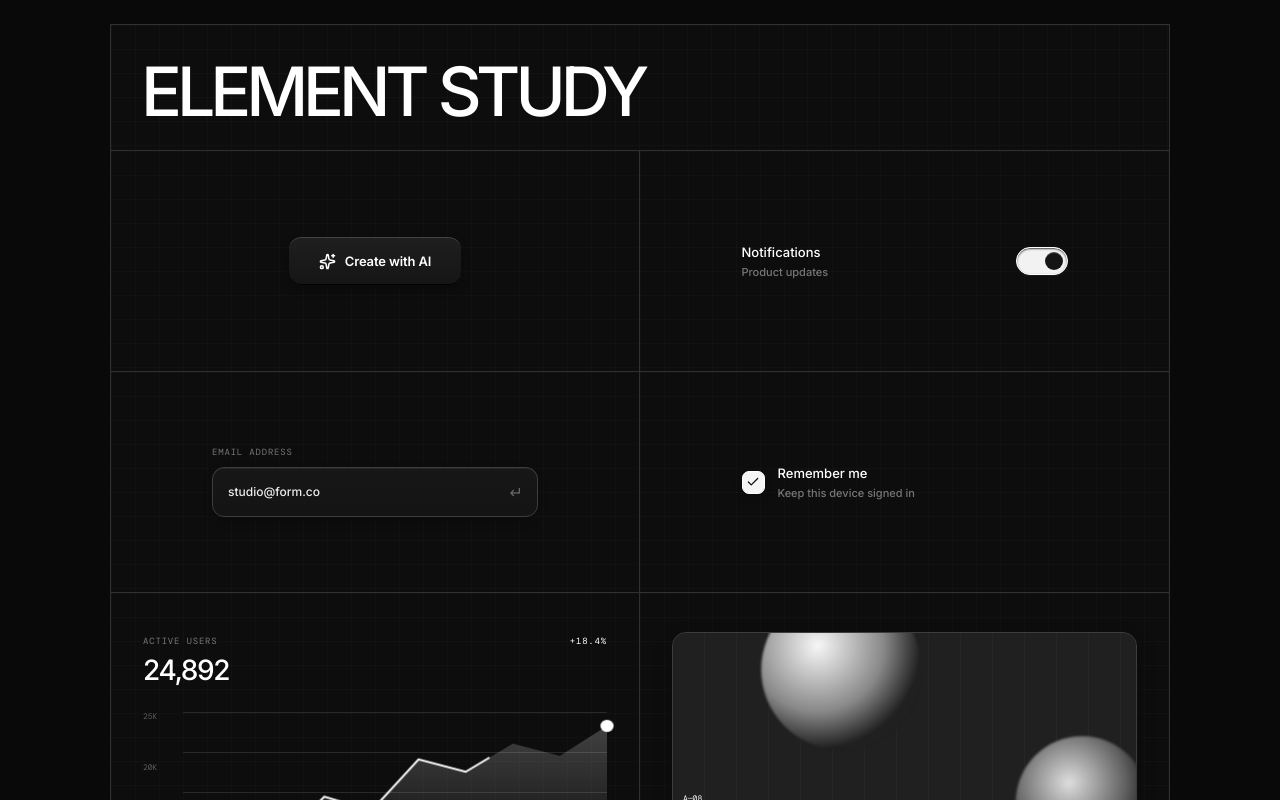
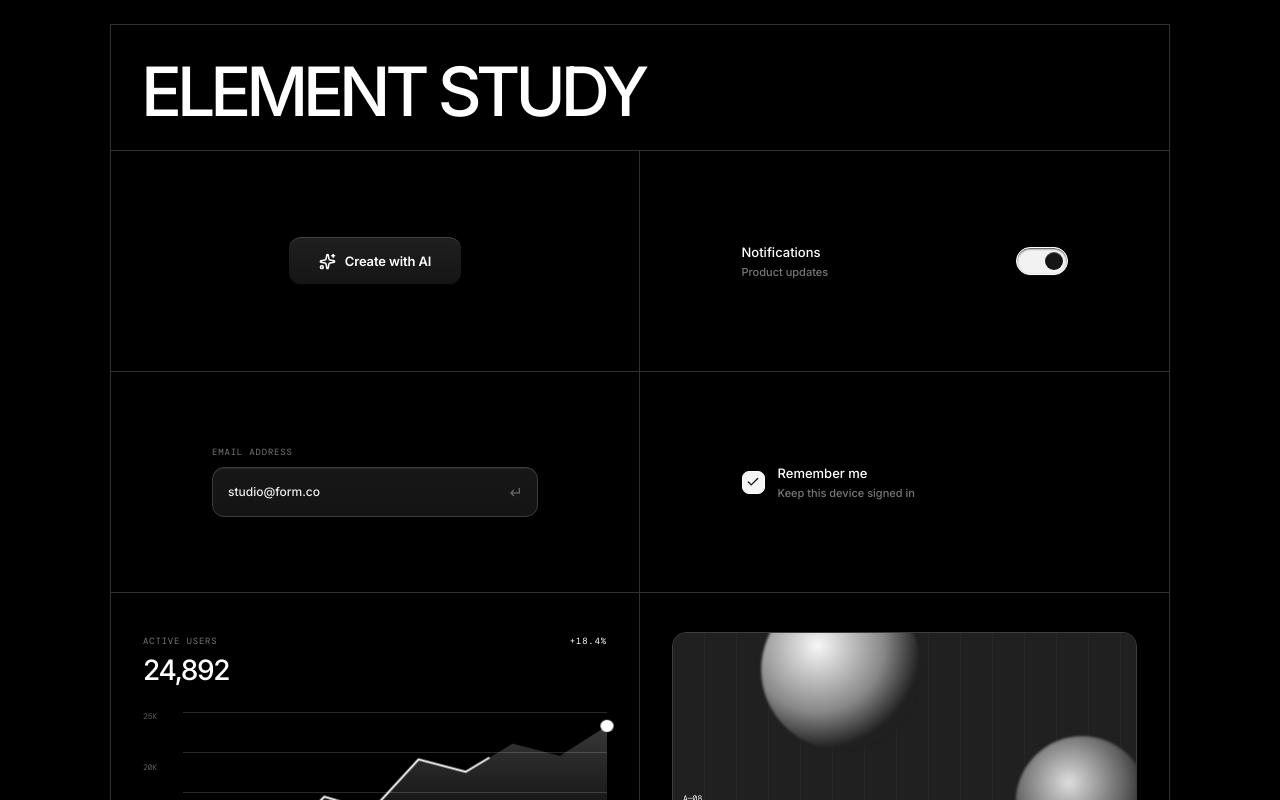
Before and after one commit to JimmyWuReal/ui-kit, a React (Vite) app: page / in a window 1280 px wide. Shown: the top 800 px of the page. Built offline with nearby package versions, Linux system fonts and the light colour scheme.

Commit message:
Use a solid black background

```diff
--- a/src/styles.css
+++ b/src/styles.css
@@ -4,7 +4,7 @@
   color-scheme: dark;
   font-family: Inter, ui-sans-serif, system-ui, sans-serif;
   color: #fff;
-  background: #090909;
+  background: #000;
   font-synthesis: none;
 }
 
@@ -14,7 +14,7 @@ body {
   margin: 0;
   min-width: 320px;
   min-height: 100vh;
-  background: #090909;
+  background: #000;
 }
 
 button, input { font: inherit; }
@@ -24,7 +24,7 @@ button { color: inherit; }
   width: min(1060px, calc(100% - 48px));
   margin: 24px auto;
   border: 1px solid #303030;
-  background: #0d0d0d;
+  background: #000;
   animation: shell-enter 600ms cubic-bezier(.22, 1, .36, 1) both;
 }
 
@@ -34,10 +34,7 @@ button { color: inherit; }
   align-items: flex-end;
   padding: 28px 30px;
   border-bottom: 1px solid #303030;
-  background-image:
-    linear-gradient(rgba(255,255,255,.018) 1px, transparent 1px),
-    linear-gradient(90deg, rgba(255,255,255,.018) 1px, transparent 1px);
-  background-size: 24px 24px;
+  background: #000;
 }
 
 .page-title h1 {
@@ -59,10 +56,7 @@ button { color: inherit; }
   min-height: 220px;
   border-right: 1px solid #303030;
   border-bottom: 1px solid #303030;
-  background-image:
-    linear-gradient(rgba(255,255,255,.014) 1px, transparent 1px),
-    linear-gradient(90deg, rgba(255,255,255,.014) 1px, transparent 1px);
-  background-size: 24px 24px;
+  background: #000;
 }
 
 .grid-cell:nth-child(even) { border-right: 0; }
```
